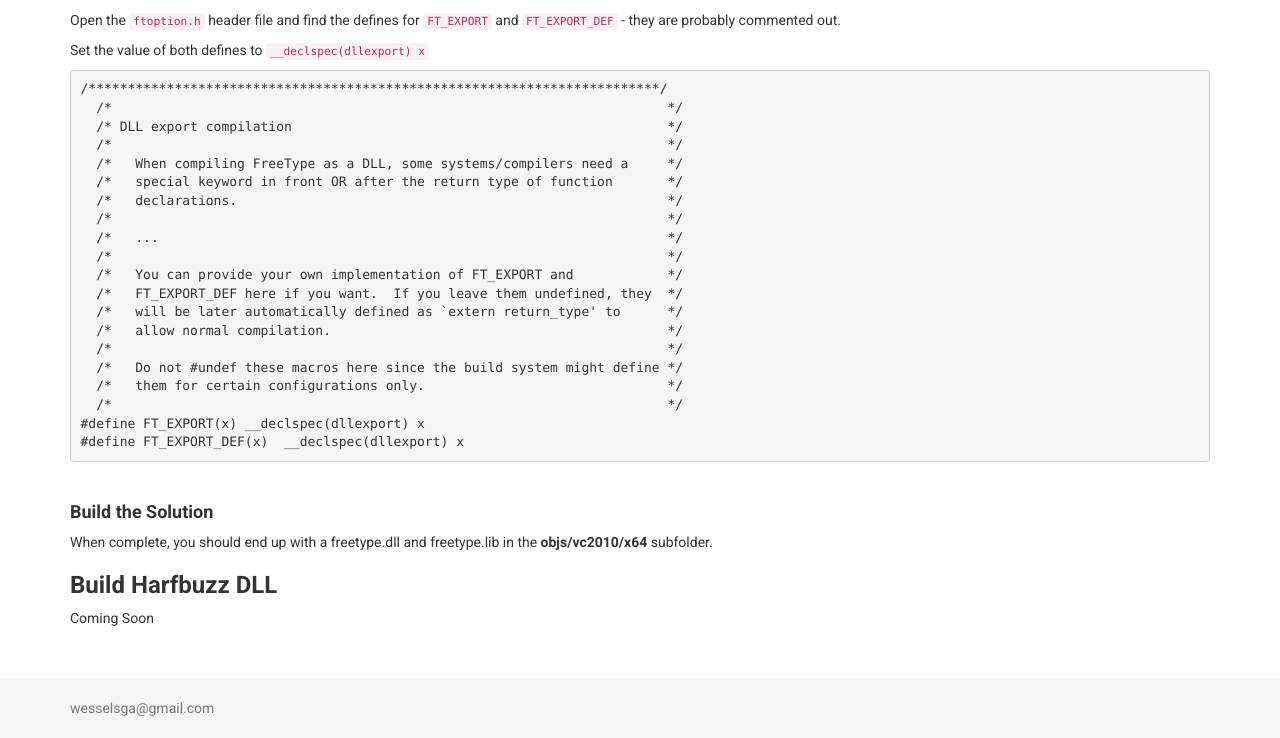
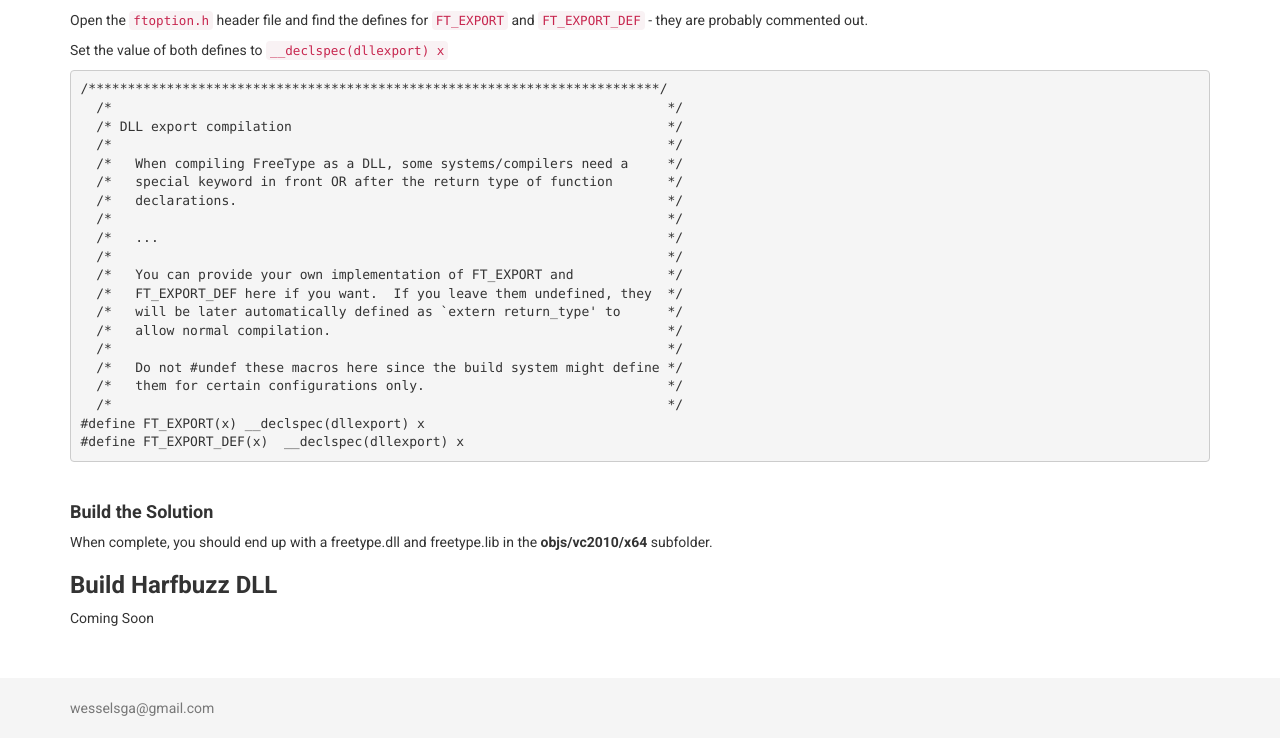
Before and after one commit to wesselsga/wesselsga.github.io, a Jekyll site: the page built from _posts/2017-05-02-freetype-harfbuzz.md, in a window 1280 px wide and 1400 px high, scrolled down 124 px. Shown: the part 662-1400 px from the top of the window. Built offline with Jekyll 4.4.1, drawn with Linux system fonts in a browser that asks for light colours.

Commit message:
freetype

```diff
--- a/style/screen.css
+++ b/style/screen.css
@@ -41,7 +41,7 @@ body > .container {
 }
 
 code {
-  font-size: 80%;
+  /*font-size: 80%;*/
 }
 
 h1 {
```
